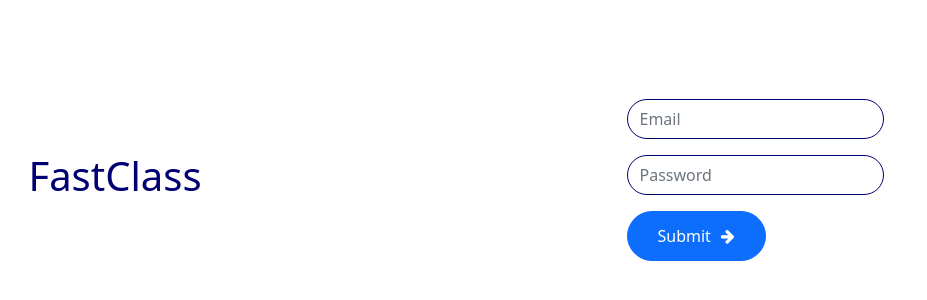
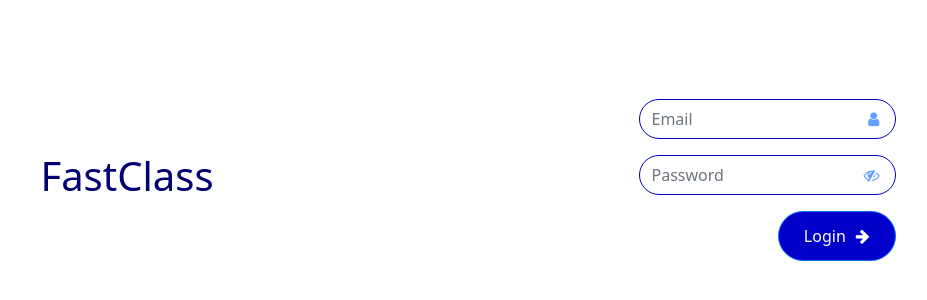
Before and after one commit to avinash6982/BookMentor, a React (Create React App) app: page / in a window 1280 px wide. Shown: the part 220-520 px from the top of the page, without its empty margins (193-1120 px from the left). Built offline with nearby package versions, Linux system fonts and the light colour scheme.

Commit message:
Implemented icons inside form and state to handle forms

```diff
--- a/src/App.css
+++ b/src/App.css
@@ -20,3 +20,6 @@
         opacity: 0;
     }
 }
+.row {
+    --bs-gutter-x: 0 !important;
+}
--- a/src/common/icons/FontAwesomeIcon.js
+++ b/src/common/icons/FontAwesomeIcon.js
@@ -3,7 +3,9 @@ const FontAwesomeIcon = ({
     size,
     color,
     marginLeft,
-    marginRight
+    marginRight,
+    onMouseEnter,
+    onMouseOut
 }) => {
 
     const styles = {
@@ -13,7 +15,13 @@ const FontAwesomeIcon = ({
         marginRight: marginRight
     }
 
-    return <i className={`fa fa-${title}`} style={{ ...styles }} aria-hidden="true"></i>
+    return <i
+        onMouseEnter={onMouseEnter}
+        onMouseOut={onMouseOut}
+        className={`fa fa-${title}`}
+        style={{ ...styles }}
+        aria-hidden="true">
+    </i>
 }
 
 export default FontAwesomeIcon
--- /dev/null
+++ b/src/common/wrapper/ContentWrapper.js
@@ -0,0 +1,10 @@
+import React from "react";
+
+import Fade from "./Fade";
+
+const ContentWrapper = props =>
+    <Fade show={true}>
+        {props.children}
+    </Fade>
+
+export default ContentWrapper
--- a/src/components/launchPage/Signin.js
+++ b/src/components/launchPage/Signin.js
@@ -1,4 +1,4 @@
-import React from "react";
+import React, { useState } from "react";
 import { Form, Button } from "react-bootstrap";
 import FontAwesomeIcon from "../../common/icons/FontAwesomeIcon";
 
@@ -6,19 +6,56 @@ import classes from "./styles.module.css";
 
 export default function Signin() {
 
+    const [state, setState] = useState({
+        username: "",
+        password: ""
+    })
+
+    //function to safe update component state
+    const updateState = (label, data) =>
+        setState(previousState => ({
+            ...previousState,
+            [label]: data
+        }))
+
+    const [passwordVisible, setPasswordVisible] = useState(false)
+
+    const signinHandler = () => {
+
+        console.log("signin")
+    }
+
     return (
         <Form>
-            <Form.Group className="mb-3">
-                <Form.Control className={classes.inputField} type="text" placeholder="Email" />
+            <Form.Group className={`mb-3 ${classes.inputContainer}`}>
+                <FontAwesomeIcon
+                    title="user"
+                    size="30"
+                    color="rgba(44, 128, 255, 0.747)" />
+                <Form.Control
+                    onChange={e => updateState("username", e.target.value)}
+                    className={classes.inputField}
+                    type="text"
+                    placeholder="Email" />
             </Form.Group>
 
-            <Form.Group className="mb-3">
-                <Form.Control className={classes.inputField} type="password" placeholder="Password" />
+            <Form.Group className={`mb-3 ${classes.inputContainer}`}>
+                <FontAwesomeIcon
+                    title={passwordVisible ? "eye" : "eye-slash"}
+                    size="30"
+                    color="rgba(44, 128, 255, 0.747)"
+                    onMouseEnter={() => setPasswordVisible(true)}
+                    onMouseOut={() => setPasswordVisible(false)} />
+                <Form.Control
+                    onChange={e => updateState("password", e.target.value)}
+                    className={classes.inputField}
+                    type={passwordVisible ? "text" : "password"}
+                    placeholder="Password" />
             </Form.Group>
 
             <div className={classes.signinContainer}>
                 <Button variant="primary" className={classes.signinButton} type="submit">
-                    Submit
+                    Login
                     <FontAwesomeIcon title="arrow-right" marginLeft="10px" />
                 </Button>
             </div>
--- a/src/components/launchPage/index.js
+++ b/src/components/launchPage/index.js
@@ -2,7 +2,7 @@ import React from "react";
 import { Col } from "react-bootstrap";
 
 import FullSizeRow from "../../common/wrapper/FullSizeRow";
-import Fade from "../../common/wrapper/Fade";
+import ContentWrapper from "../../common/wrapper/ContentWrapper";
 import Signin from "./Signin";
 
 import classes from "./styles.module.css";
@@ -12,16 +12,16 @@ export default function LaunchPageComponent() {
     return (
         <FullSizeRow>
             <Col lg={6} className={classes.columnCenter}>
-                <Fade show={true}>
+                <ContentWrapper show={true}>
                     <h1 className={classes.heading}>
                         FastClass
                     </h1>
-                </Fade>
+                </ContentWrapper>
             </Col>
             <Col lg={6} className={classes.columnCenter}>
-                <Fade show={true}>
+                <ContentWrapper show={true}>
                     <Signin />
-                </Fade>
+                </ContentWrapper>
             </Col>
         </FullSizeRow>
     );
--- a/src/components/launchPage/styles.module.css
+++ b/src/components/launchPage/styles.module.css
@@ -8,18 +8,28 @@
 .inputField {
     height: 40px;
     border-radius: 20px;
-    border: 1px solid rgb(0, 0, 114);
+    border: 1px solid rgb(0, 0, 201);
 }
 .errorMessageContainer {
     height: 0.8em;
 }
 .signinContainer {
     width: 100%;
-    display: flex;
 }
 .signinButton {
+    float: right;
     height: 50px;
     border-radius: 25px;
-    padding-left: 30px;
-    padding-right: 30px;
+    padding-left: 25px;
+    padding-right: 25px;
+    background-color: rgb(0, 0, 201);
 }
+.inputContainer {
+    position: relative;
+    display: flex;
+    align-items: center;
+}
+.inputContainer i {
+    position: absolute;
+    right: 1em;
+}
```
